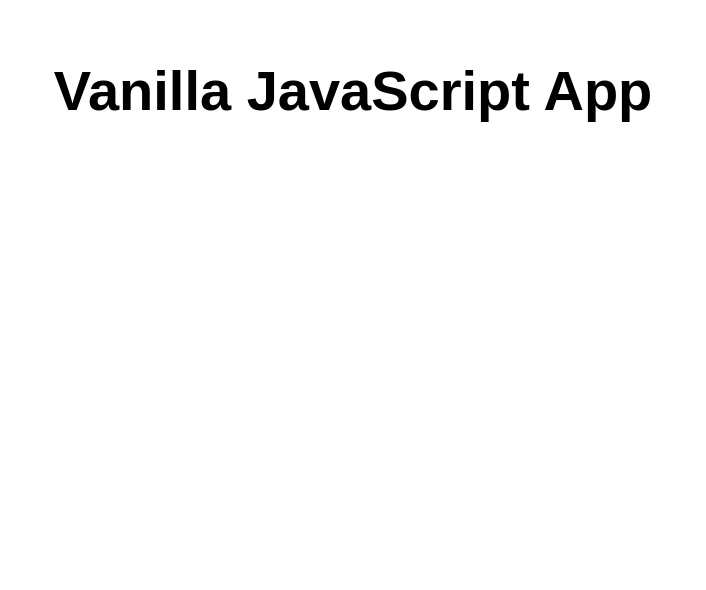
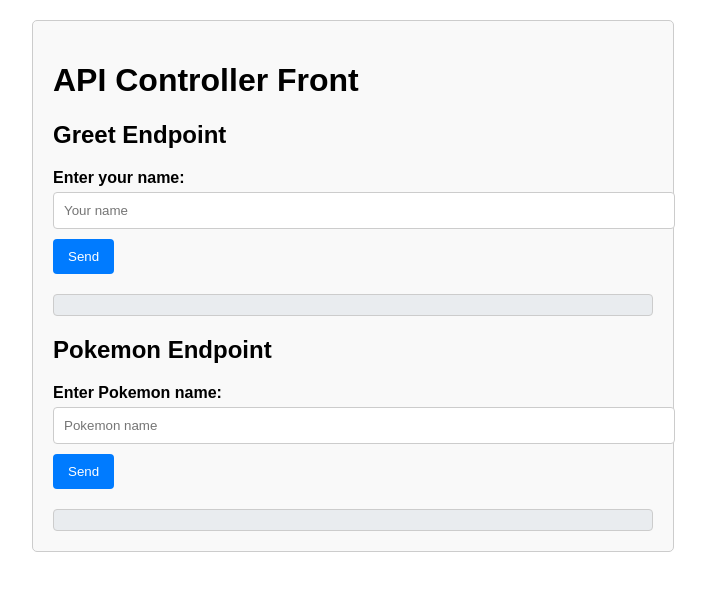
Before and after one commit to Youssef-Mk/cloudfront, a website: page src/index.html in a window 1280 px wide. Shown: the whole page, without its empty margins (287-993 px from the left). Drawn offline with Linux system fonts and the light colour scheme.

Commit message:
Update index.html

```diff
--- a/src/index.html
+++ b/src/index.html
@@ -1,17 +1,120 @@
 <!DOCTYPE html>
 <html lang="en">
+<head>
+    <meta charset="UTF-8">
+    <meta name="viewport" content="width=device-width, initial-scale=1.0">
+    <title>API Controller Front</title>
+    <style>
+        body {
+            font-family: Arial, sans-serif;
+            margin: 20px;
+        }
+        .container {
+            max-width: 600px;
+            margin: auto;
+            padding: 20px;
+            border: 1px solid #ccc;
+            border-radius: 5px;
+            background-color: #f9f9f9;
+        }
+        .form-group {
+            margin-bottom: 15px;
+        }
+        label {
+            display: block;
+            margin-bottom: 5px;
+            font-weight: bold;
+        }
+        input {
+            width: 100%;
+            padding: 10px;
+            margin-bottom: 10px;
+            border: 1px solid #ccc;
+            border-radius: 4px;
+        }
+        button {
+            padding: 10px 15px;
+            background-color: #007bff;
+            color: white;
+            border: none;
+            border-radius: 4px;
+            cursor: pointer;
+        }
+        button:hover {
+            background-color: #0056b3;
+        }
+        .response {
+            margin-top: 20px;
+            padding: 10px;
+            border: 1px solid #ccc;
+            border-radius: 4px;
+            background-color: #e9ecef;
+        }
+    </style>
+</head>
+<body>
 
-<head>
-  <meta charset="UTF-8">
-  <meta name="viewport" content="width=device-width, initial-scale=1.0">
-  <link rel="stylesheet" href="styles.css">
-  <title>Vanilla JavaScript App</title>
-</head>
+<div class="container">
+    <h1>API Controller Front</h1>
 
-<body>
-  <main>
-    <h1>Vanilla JavaScript App</h1>
-  </main>
+    <!-- Greet API Form -->
+    <div class="form-group">
+        <h2>Greet Endpoint</h2>
+        <label for="greet-name">Enter your name:</label>
+        <input type="text" id="greet-name" placeholder="Your name">
+        <button onclick="callGreetApi()">Send</button>
+    </div>
+    <div id="greet-response" class="response"></div>
+
+    <!-- Pokemon API Form -->
+    <div class="form-group">
+        <h2>Pokemon Endpoint</h2>
+        <label for="pokemon-name">Enter Pokemon name:</label>
+        <input type="text" id="pokemon-name" placeholder="Pokemon name">
+        <button onclick="callPokemonApi()">Send</button>
+    </div>
+    <div id="pokemon-response" class="response"></div>
+</div>
+
+<script>
+    function callGreetApi() {
+        const name = document.getElementById('greet-name').value;
+        const url = `/api/greet?name=${encodeURIComponent(name)}`;
+
+        fetch(url)
+            .then(response => {
+                if (!response.ok) {
+                    return response.text().then(text => { throw new Error(text); });
+                }
+                return response.text();
+            })
+            .then(data => {
+                document.getElementById('greet-response').textContent = data;
+            })
+            .catch(error => {
+                document.getElementById('greet-response').textContent = `Error: ${error.message}`;
+            });
+    }
+
+    function callPokemonApi() {
+        const name = document.getElementById('pokemon-name').value;
+        const url = `/api/pokemon?name=${encodeURIComponent(name)}`;
+
+        fetch(url)
+            .then(response => {
+                if (!response.ok) {
+                    return response.text().then(text => { throw new Error(text); });
+                }
+                return response.text();
+            })
+            .then(data => {
+                document.getElementById('pokemon-response').textContent = data;
+            })
+            .catch(error => {
+                document.getElementById('pokemon-response').textContent = `Error: ${error.message}`;
+            });
+    }
+</script>
+
 </body>
-
 </html>
```
